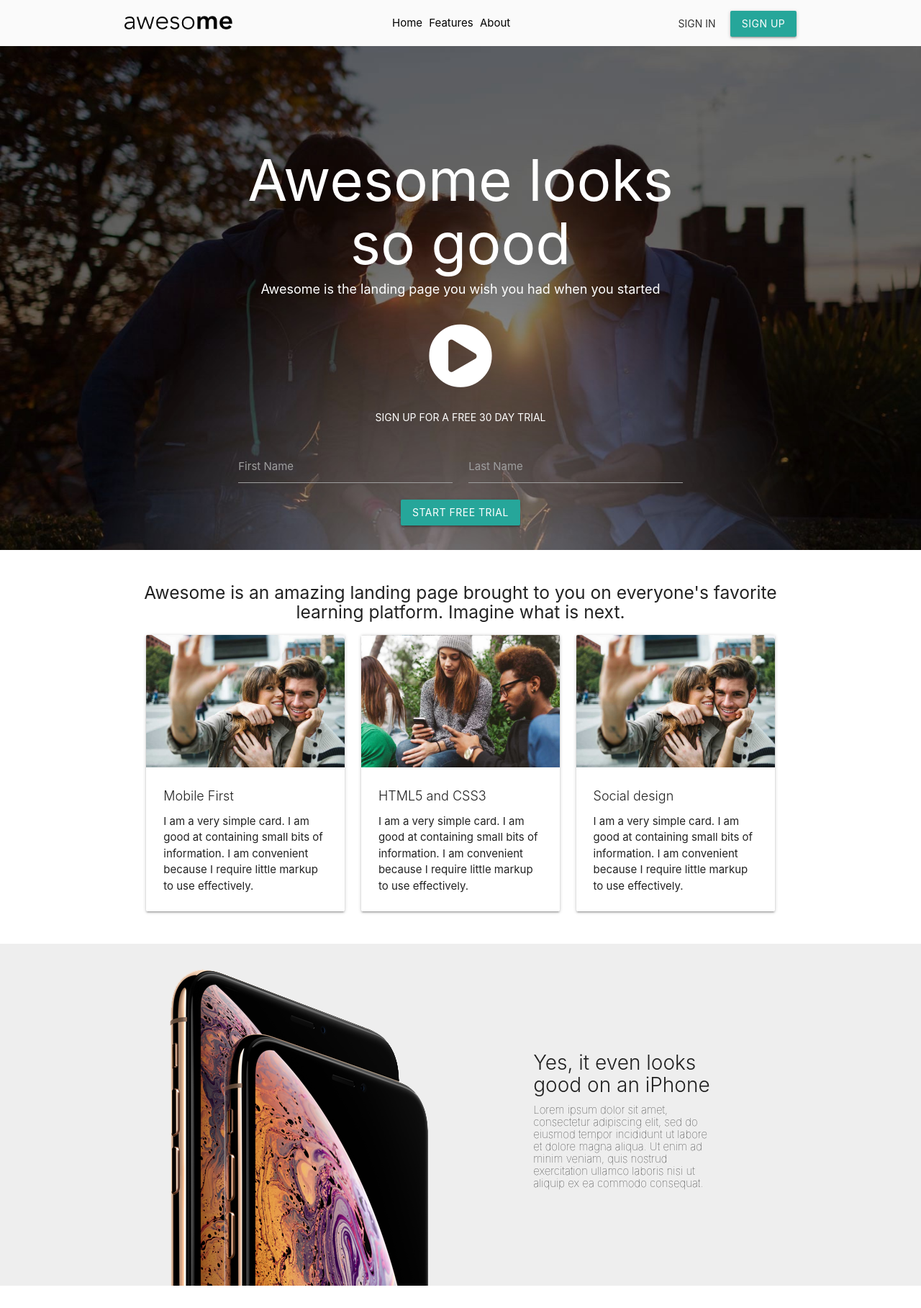
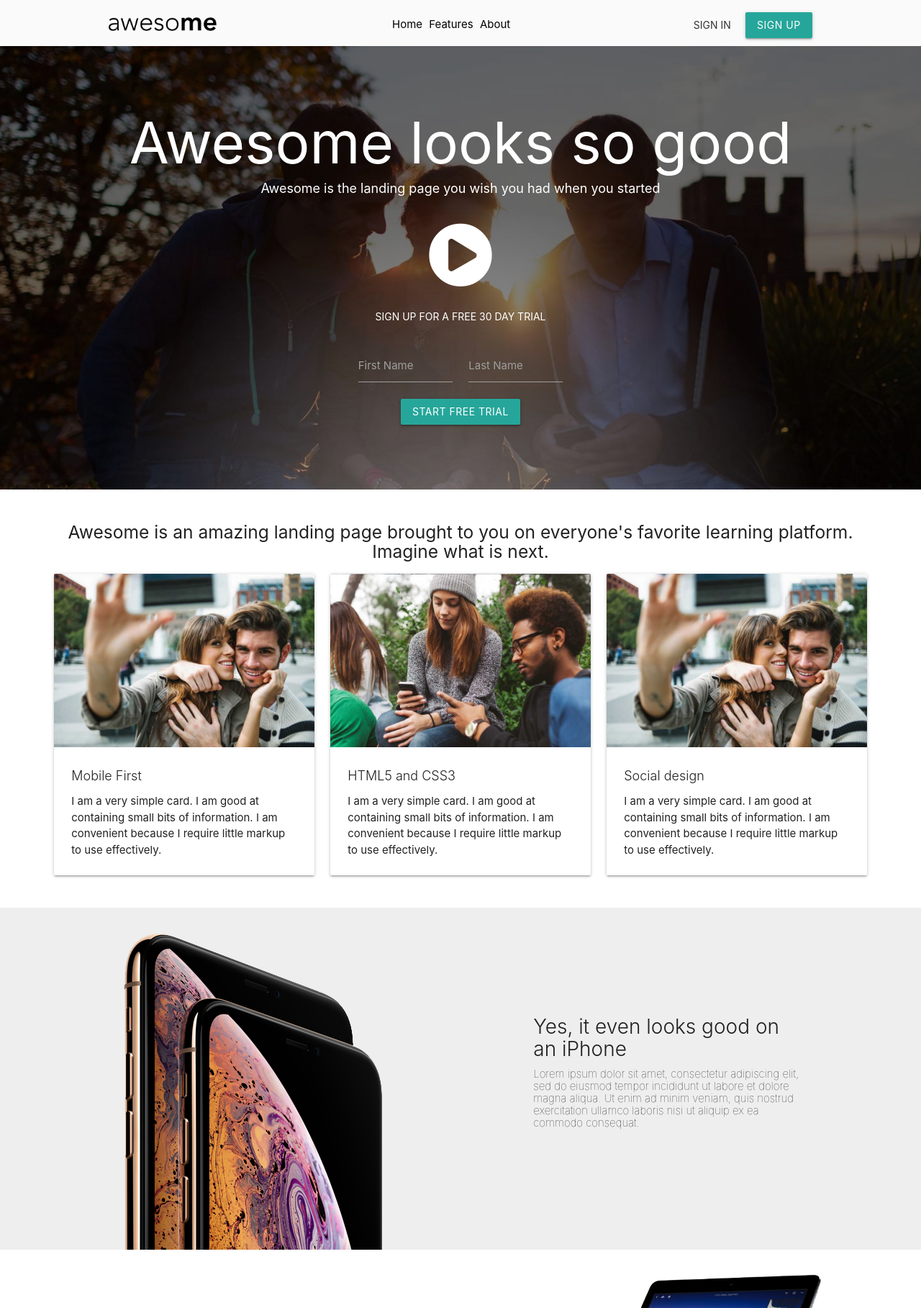
Before and after one commit to JD154/NewAwesome, a PHP site: page / in a window 1280 px wide. Shown: the top 1817 px of the page at 72% size. Run offline with PHP 8.4, Linux system fonts and the light colour scheme; some libraries are stand-ins or nearby versions.

Commit message:
minor fixes

```diff
--- a/css/queries.css
+++ b/css/queries.css
@@ -1,14 +1,6 @@
 @media screen and (max-width: 600px) {
 
     .sm-logo-center{
-        width: 100%;
-    }
-
-    #index-banner{
-        height: 550px;
-    }
-
-    .container-short{
         width: 100%;
     }
 
@@ -28,7 +20,7 @@
     }
 
     .input-form-wrapper{
-        width: 90%;
+        width: calc(100% - 40%);
         margin: 0 auto;
     }
 
@@ -93,9 +85,6 @@
 
 @media screen and (min-width: 601px) and (max-width: 1000px) {
 
-    .container-short{
-        width: 80%;
-    }
 
     .header-title{
         font-size: 4em;
--- a/css/styles.css
+++ b/css/styles.css
@@ -14,12 +14,23 @@
     margin-bottom: 0;
 }
 
+.container{
+    width: calc(100% - 10%);
+}
+
 .container-wide{
-    padding: 0 5%;
+    width: calc(100% - 5%);
+    margin: 0 auto;
+}
+
+.container-short{
+    width: calc(100% - 20%);
+    margin: 0 auto;
 }
 
 .nav-wrapper{
     display: flex;
+    padding-top: 0.2%;
 }
 
 .nav-wrapper i{
@@ -40,11 +51,6 @@
 
 .nav-buttons{
     display: inline;
-}
-
-.container-short{
-    width: 50%;
-    margin: 0 auto;
 }
 
 .sidebar{
@@ -89,14 +95,15 @@
     background-repeat: no-repeat;
     background-position: center center;
     width: 100%;
-    height: 700px;
+    height: 100%;
+    padding: 7% 0;
     max-height: 700px;
 }
 
 .header-title{
     color: white;
     font-size: 80px;
-    padding-top: 100px;
+    margin-top: 0;
     margin-bottom: 10px;
 }
 
@@ -121,6 +128,11 @@
     color: white;
     font-size: 14px;
     margin: 30px 0 20px 0;
+}
+
+.input-form-wrapper{
+    width: calc(100% - 70%);
+    margin: 0 auto;
 }
 
 .card .card-title {
--- a/index.html
+++ b/index.html
@@ -192,7 +192,7 @@
     <section class="signup-wrapper">
         <div class="container">
             <div class="row">
-                <div class="col s12 l6 center">
+                <div class="col s12 m6 l6 center">
                     <div class="testimonial-wrapper">
                         <h5>Hear what our fans have to say about awesome</h5>
                         <p>"I learned how to build this website in an amazing online course on Udemy. I couldn't be
@@ -204,7 +204,7 @@
 
                     </div>
                 </div>
-                <div class="col s12 l6">
+                <div class="col s12 m6 l6">
                     <div class="form-wrapper">
                         <div class="signup-form grey lighten-3 z-depth-2">
                             <div class="center row">
```
